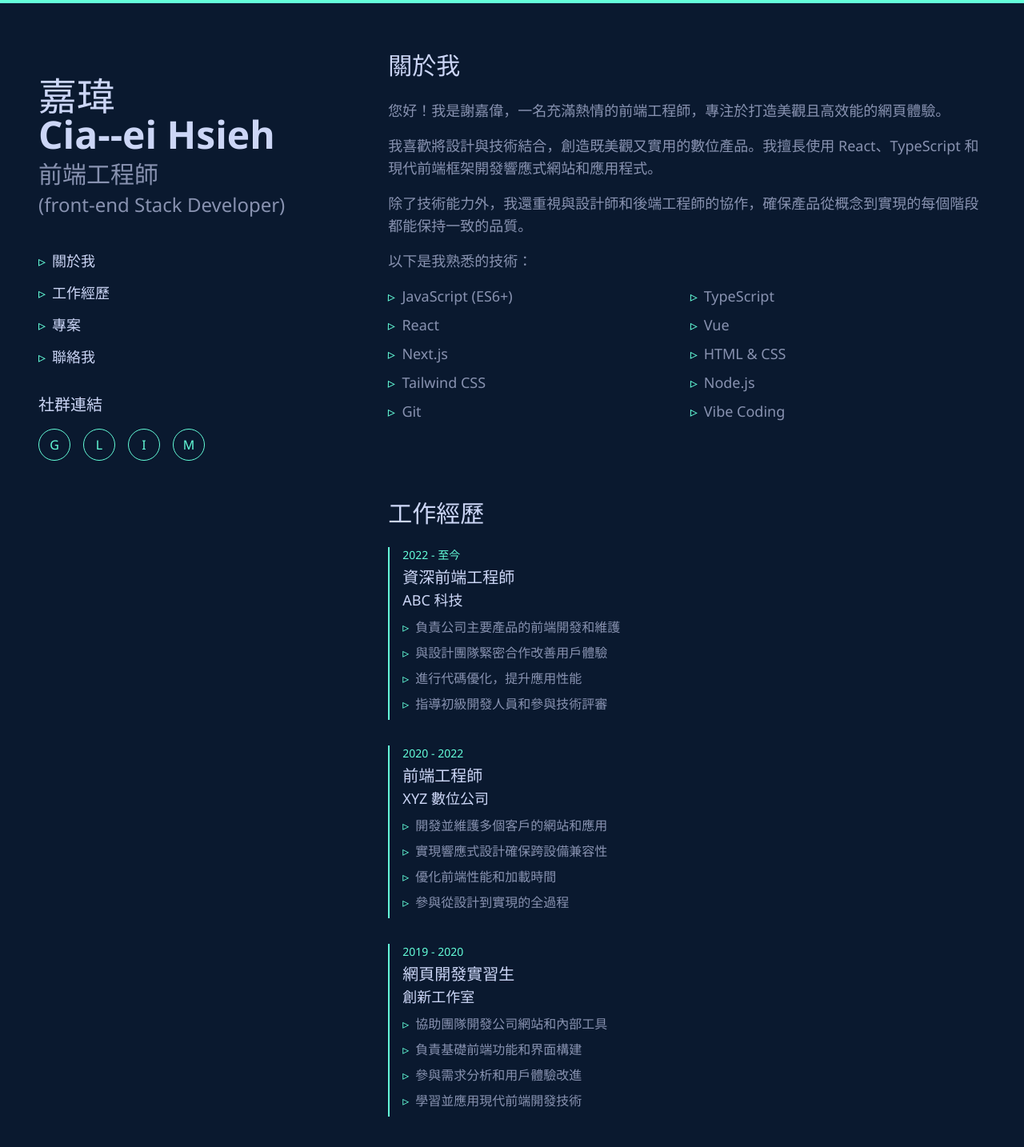
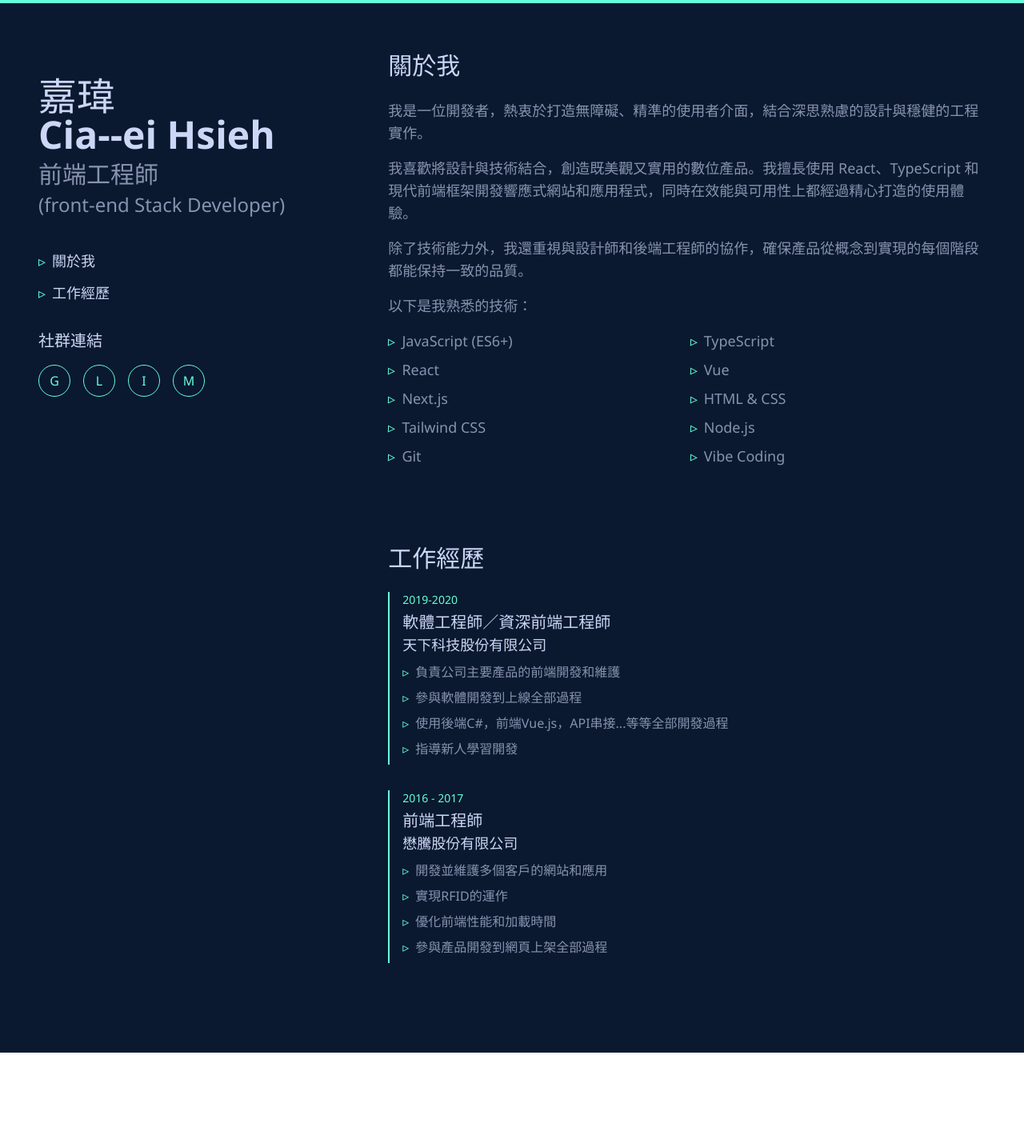
Before and after one commit to ChiaWeiHsieh1637/Resume, a React (Vite) app: page / in a window 1280 px wide. Shown: the top 1434 px of the page at 80% size. After the commit the page ends 1316 px from the top, so only its background shows below. Built offline with nearby package versions, Linux system fonts and the light colour scheme.

Commit message:
修正我的經歷。

```diff
--- a/src/components/About.tsx
+++ b/src/components/About.tsx
@@ -53,7 +53,7 @@ const About: React.FC = () => {
           whileInView="visible"
           viewport={{ once: true }}
         >
-          您好！我是謝嘉偉，一名充滿熱情的前端工程師，專注於打造美觀且高效能的網頁體驗。
+          我是一位開發者，熱衷於打造無障礙、精準的使用者介面，結合深思熟慮的設計與穩健的工程實作。
         </motion.p>
         <motion.p
           variants={textVariants}
@@ -62,7 +62,7 @@ const About: React.FC = () => {
           viewport={{ once: true }}
           transition={{ delay: 0.2 }}
         >
-          我喜歡將設計與技術結合，創造既美觀又實用的數位產品。我擅長使用 React、TypeScript 和現代前端框架開發響應式網站和應用程式。
+          我喜歡將設計與技術結合，創造既美觀又實用的數位產品。我擅長使用 React、TypeScript 和現代前端框架開發響應式網站和應用程式，同時在效能與可用性上都經過精心打造的使用體驗。
         </motion.p>
         <motion.p
           variants={textVariants}
--- a/src/components/Experience.tsx
+++ b/src/components/Experience.tsx
@@ -4,38 +4,27 @@ import { motion } from 'framer-motion';
 const Experience: React.FC = () => {
   const experiences = [
     {
-      company: 'ABC 科技',
-      position: '資深前端工程師',
-      period: '2022 - 至今',
+      company: '天下科技股份有限公司',
+      position: '軟體工程師／資深前端工程師',
+      period: '2019-2020',
       description: [
         '負責公司主要產品的前端開發和維護',
-        '與設計團隊緊密合作改善用戶體驗',
-        '進行代碼優化，提升應用性能',
-        '指導初級開發人員和參與技術評審'
+        '參與軟體開發到上線全部過程',
+        '使用後端C#，前端Vue.js，API串接...等等全部開發過程',
+        '指導新人學習開發'
       ]
     },
     {
-      company: 'XYZ 數位公司',
+      company: '懋騰股份有限公司',
       position: '前端工程師',
-      period: '2020 - 2022',
+      period: '2016 - 2017',
       description: [
         '開發並維護多個客戶的網站和應用',
-        '實現響應式設計確保跨設備兼容性',
+        '實現RFID的運作',
         '優化前端性能和加載時間',
-        '參與從設計到實現的全過程'
+        '參與產品開發到網頁上架全部過程'
       ]
     },
-    {
-      company: '創新工作室',
-      position: '網頁開發實習生',
-      period: '2019 - 2020',
-      description: [
-        '協助團隊開發公司網站和內部工具',
-        '負責基礎前端功能和界面構建',
-        '參與需求分析和用戶體驗改進',
-        '學習並應用現代前端開發技術'
-      ]
-    }
   ];
 
   const containerVariants = {
--- a/src/components/MobileNavigation.tsx
+++ b/src/components/MobileNavigation.tsx
@@ -6,9 +6,7 @@ const MobileNavigation: React.FC = () => {
 
   const navItems = [
     { id: 'about', label: '關於我' },
-    { id: 'experience', label: '工作經歷' },
-    { id: 'projects', label: '專案' },
-    { id: 'contact', label: '聯絡我' }
+    { id: 'experience', label: '工作經歷' }
   ];
 
   const menuVariants = {
@@ -54,6 +52,8 @@ const MobileNavigation: React.FC = () => {
         initial={{ opacity: 0 }}
         animate={{ opacity: 1 }}
         transition={{ delay: 0.3 }}
+        whileHover={{ scale: 1.05 }}
+        whileTap={{ scale: 0.95 }}
       >
         <motion.span
           className="w-6 h-0.5 bg-accent block"
@@ -81,14 +81,14 @@ const MobileNavigation: React.FC = () => {
       <AnimatePresence>
         {isOpen && (
           <motion.div
-            className="fixed inset-0 bg-background-primary bg-opacity-95 z-40 flex items-center justify-center"
+            className="fixed inset-0 bg-background-primary z-40 flex flex-col items-center justify-center"
             initial="closed"
             animate="open"
             exit="closed"
             variants={menuVariants}
           >
             <motion.nav className="w-full px-10">
-              <ul className="space-y-6 text-center">
+              <ul className="space-y-10 text-center">
                 {navItems.map((item) => (
                   <motion.li
                     key={item.id}
@@ -96,11 +96,18 @@ const MobileNavigation: React.FC = () => {
                     whileTap={{ scale: 0.95 }}
                   >
                     <motion.button
-                      className="text-2xl text-text-primary hover:text-accent transition-colors"
+                      className="bg-background-primary text-2xl font-medium text-text-primary inline-block"
                       onClick={() => handleNavClick(item.id)}
-                      whileHover={{ scale: 1.05 }}
                     >
-                      {item.label}
+                      <span className="relative inline-block hover:text-accent">
+                        {item.label}
+                        <motion.span
+                          className="absolute -bottom-2 left-0 w-full h-0.5 "
+                          initial={{ scaleX: 0 }}
+                          whileHover={{ scaleX: 1 }}
+                          transition={{ duration: 0.3 }}
+                        />
+                      </span>
                     </motion.button>
                   </motion.li>
                 ))}
--- a/src/components/Navigation.tsx
+++ b/src/components/Navigation.tsx
@@ -4,9 +4,7 @@ import { motion } from 'framer-motion';
 const Navigation: React.FC = () => {
   const navItems = [
     { id: 'about', label: '關於我' },
-    { id: 'experience', label: '工作經歷' },
-    { id: 'projects', label: '專案' },
-    { id: 'contact', label: '聯絡我' }
+    { id: 'experience', label: '工作經歷' }
   ];
 
   const containerVariants = {
```
